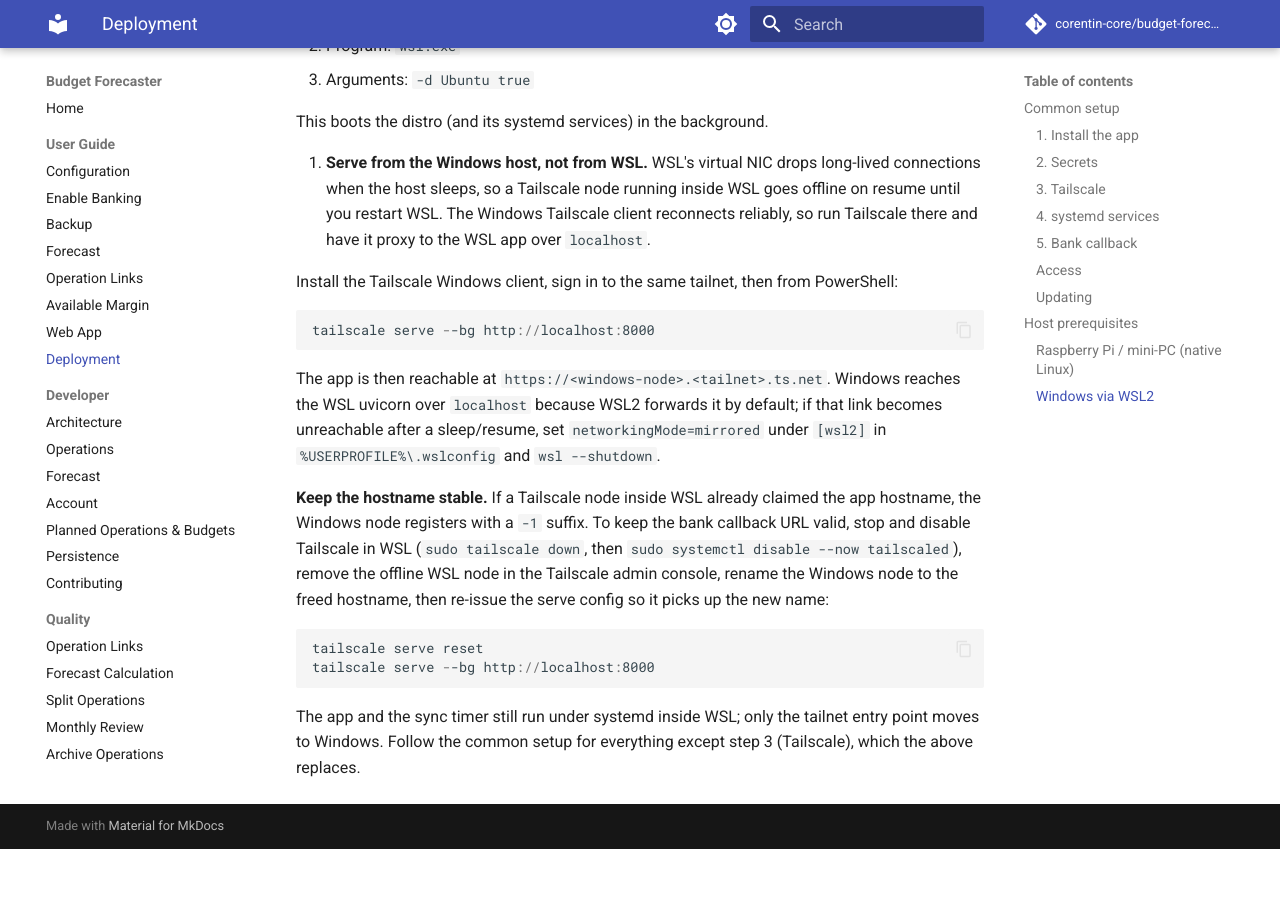
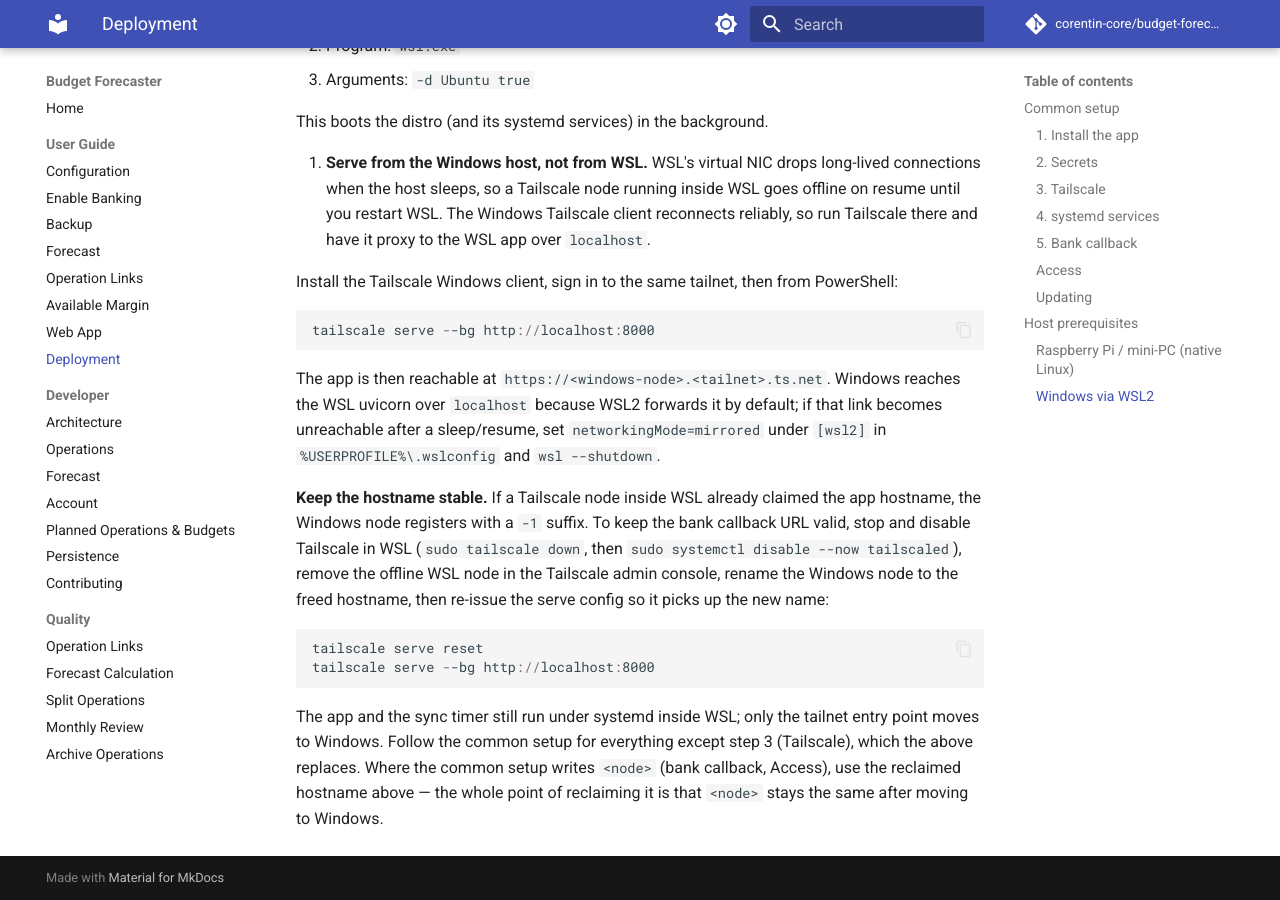
Before and after one commit to corentin-core/budget-forecaster, an MkDocs documentation site: the page built from docs/user/deployment.md, in a window 1280 px wide and 900 px high, scrolled down 3478 px. Built offline with MkDocs 1.6.1 and Material for MkDocs 9.7.7, drawn with Linux system fonts in a browser that asks for light colours; comment, search, counter and statistics services are not loaded; before the commit the page ends 4327 px from its top, so only the background shows below that.

Commit message:
docs: clarify that <node> is the reclaimed hostname on WSL2
Note in the Windows section that the common-setup <node> placeholder (bank
callback, Access) is the hostname reclaimed on the Windows node, so a WSL2
reader isn't left wondering whether it differs from <windows-node>.

```diff
--- a/docs/user/deployment.md
+++ b/docs/user/deployment.md
@@ -199,4 +199,6 @@
 
 The app and the sync timer still run under systemd inside WSL; only the tailnet entry
 point moves to Windows. Follow the common setup for everything except step 3
-(Tailscale), which the above replaces.
+(Tailscale), which the above replaces. Where the common setup writes `<node>` (bank
+callback, Access), use the reclaimed hostname above — the whole point of reclaiming it
+is that `<node>` stays the same after moving to Windows.
```
